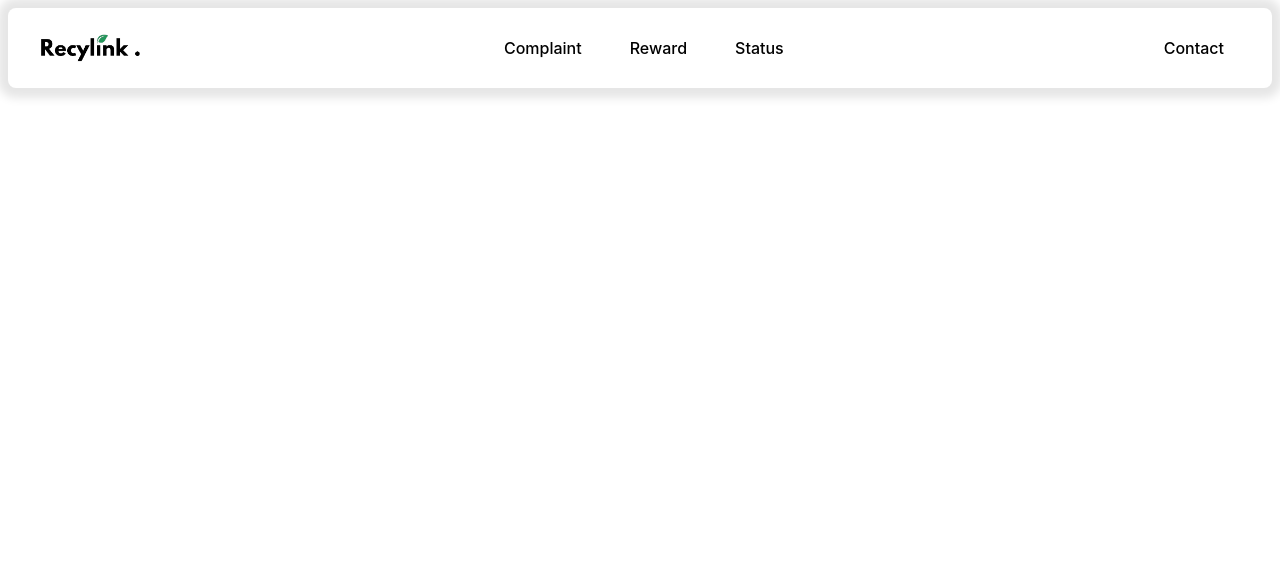
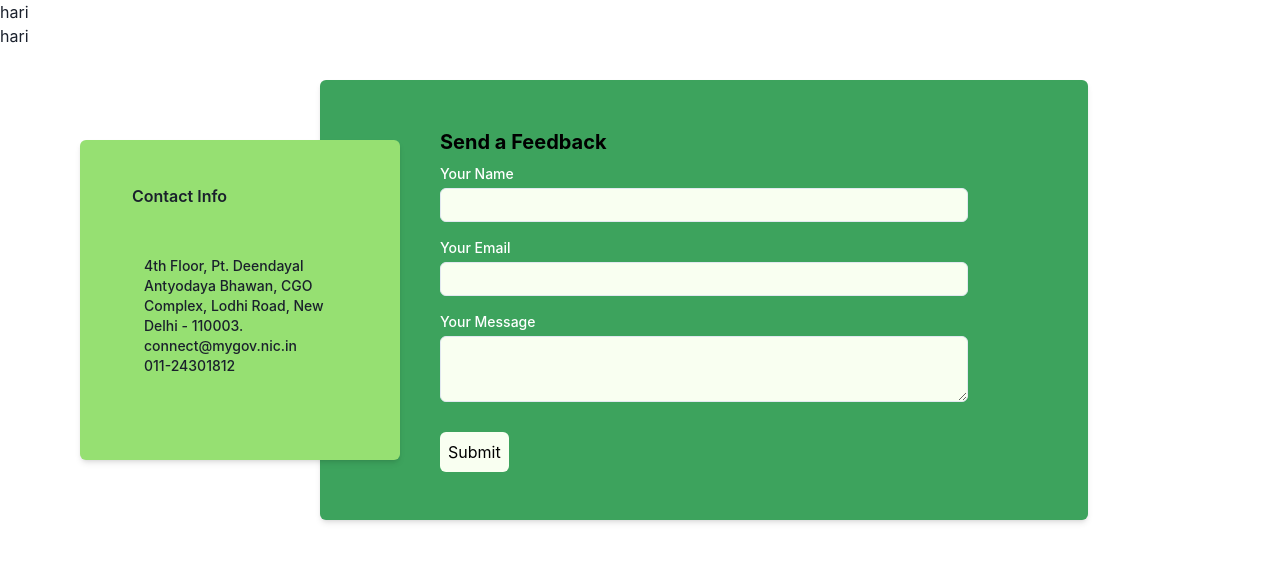
Before and after one commit to Hari-1903/Recylink, a Next.js app: page /Contact in a window 1280 px wide. Shown: the top 562 px of the page. Built offline with nearby package versions, Linux system fonts and the light colour scheme.

Commit message:
Updated Design

```diff
--- a/components/AuthorityNav.tsx
+++ b/components/AuthorityNav.tsx
@@ -10,9 +10,9 @@ const AuthorityNav = () => {
         </a>
         <div className="flex-center gap-10">
             <div className="flex gap-4 max-md:gap-2">
-                <Link href='/Authority/ReviewTicket'><p className="font-medium px-4 py-1 rounded-xl bg-[#fffff] text-[#000] hover:transition all 0.2s ease-in-out cursor-pointer hover:bg-teritiary ">Review Ticket</p></Link>
-                <a><p className="font-medium px-4 py-1 rounded-xl bg-[#fffff] text-[#000] hover:transition all 0.2s ease-in-out cursor-pointer hover:bg-teritiary">Update Status</p></a>
-                <a><p className="font-medium px-4 py-1 rounded-xl bg-[#fffff] text-[#000] hover:transition all 0.2s ease-in-out cursor-pointer hover:bg-teritiary">Map</p></a>
+                <Link href='/Authority/ReviewTicket'><p className="nav-element ">Review Ticket</p></Link>
+                <a><p className="nav-element">Update Status</p></a>
+                <a><p className="nav-element">Map</p></a>
             </div>
         </div>
     </div>
--- a/components/Login.tsx
+++ b/components/Login.tsx
@@ -33,8 +33,8 @@ const Login = () => {
   return (
     <section>
       <div className="h-screen w-screen flex-center">
-        <div className="h-[500px] grid grid-cols-[450px_375px] shadow-2xl">
-          <div className="rounded-l-xl relative">
+        <div className="h-[600px] grid grid-cols-[600px_400px] shadow-[0px_0px_10px_10px_rgb(0,0,0,0.1)] rounded-xl">
+          <div className="rounded-l-xl relative ">
             <video src="/assets/images/leaves.mp4" className="h-full w-full object-cover rounded-l-xl -z-10 absolute" autoPlay muted loop>
             </video>
             <div className="h-full w-full flex flex-col justify-end">
--- a/components/UserNav.tsx
+++ b/components/UserNav.tsx
@@ -2,24 +2,29 @@ import React from 'react';
 import Link from 'next/link';
 import Image from 'next/image';
 
+// const UserNav = () => {
+//   return (
+//     <div className='bg-white shadow-[0px_0px_10px_10px_rgba(0,0,0,0.1)] w-[200px] h-screen rounded-lg px-8 py-6 m-2 flex flex-col justify-between items-center'>
+//         <a href="/User">
+//             <Image src="/assets/icons/recylink_black.png" width={100} height={100} alt="logo" />
+//         </a>
+//         <div className="flex-center gap-10 h-full">
+//             <div className="flex flex-col gap-4">
+//                 <Link href='/User/RaiseTicket'><p className="nav-element">Complaint</p></Link>
+//                 <a><p className="nav-element">Reward</p></a>
+//                 <a><p className="nav-element">Status</p></a>
+//             </div>
+//         </div>
+//         <Link href="/Contact">
+//             <p className="nav-element">Contact</p>
+//         </Link>
+//     </div>
+//   )
+// }
+
 const UserNav = () => {
-  return (
-    <div className='bg-white shadow-[0px_0px_10px_10px_rgba(0,0,0,0.1)] rounded-lg px-8 py-6 m-2 flex justify-between items-center'>
-        <a href="/User">
-            <Image src="/assets/icons/recylink_black.png" width={100} height={100} alt="logo" />
-        </a>
-        <div className="flex-center gap-10">
-            <div className="flex gap-4 max-md:gap-2">
-                <Link href='/User/RaiseTicket'><p className="font-medium px-4 py-1 rounded-xl bg-[#fffff] text-[#000] hover:transition all 0.2s ease-in-out cursor-pointer hover:bg-teritiary ">Complaint</p></Link>
-                <a><p className="font-medium px-4 py-1 rounded-xl bg-[#fffff] text-[#000] hover:transition all 0.2s ease-in-out cursor-pointer hover:bg-teritiary">Reward</p></a>
-                <a><p className="font-medium px-4 py-1 rounded-xl bg-[#fffff] text-[#000] hover:transition all 0.2s ease-in-out cursor-pointer hover:bg-teritiary">Status</p></a>
-            </div>
-        </div>
-        <Link href="/contact">
-            <p className="font-medium max-md:text-xs px-4 py-1 rounded-xl bg-[#fffff] text-[#000] hover:transition all 0.2s ease-in-out cursor-pointer hover:bg-teritiary">Contact</p>
-        </Link>
-    </div>
-  )
+    return(
+        <div>hari</div>
+    )
 }
-
 export default UserNav;
--- a/pages/Contact/index.tsx
+++ b/pages/Contact/index.tsx
@@ -5,6 +5,87 @@ const Contact = () => {
   return (
     <>
       <UserNav/>
+    <div>
+      <UserNav />
+      <div className="flex absolute top-[120px] w-[320px] h-[calc(100%-200px)] z-1 justify-center flex-col justify-between mx-20 my-5 p-[40px] bg-teritiary shadow-md rounded-md max-w-sm">
+        <h2 className="text-md font-semibold mx-3 my-1">Contact Info</h2>
+        <div className="block text-sm font-medium">
+          <ul className="mb-10 ml-5 p-1">
+            <li>
+              <span>
+                4th Floor, Pt. Deendayal Antyodaya Bhawan, CGO Complex, Lodhi
+                Road, New Delhi - 110003.
+              </span>
+            </li>
+            <li>
+              <span>connect@mygov.nic.in</span>
+            </li>
+            <li>
+              <span>011-24301812</span>
+            </li>
+          </ul>
+        </div>
+      </div>
+      <div className="container mt-8 ml-80 p-10 bg-secondary shadow-md rounded-md max-w-3xl">
+        <h1 className="text-xl text-black font-bold mx-20 my-2">
+          Send a Feedback
+        </h1>
+
+        <form action="#" method="post">
+          <div className=" mb-4 mx-20 my-2">
+            <label
+              htmlFor="name"
+              className="block text-sm text-white font-medium"
+            >
+              Your Name
+            </label>
+            <input
+              type="text"
+              id="name"
+              name="name"
+              className="mt-1 p-1 bg-tint w-full border rounded-md"
+            />
+          </div>
+
+          <div className="mb-4 mx-20 my-2">
+            <label
+              htmlFor="email"
+              className="block text-sm font-medium text-white"
+            >
+              Your Email
+            </label>
+            <input
+              type="email"
+              id="email"
+              name="email"
+              className="mt-1 p-1 bg-tint w-full border rounded-md"
+            />
+          </div>
+
+          <div className="mb-4 mx-20 my-2">
+            <label
+              htmlFor="message"
+              className="block text-sm font-medium text-white"
+            >
+              Your Message
+            </label>
+            <textarea
+              id="message"
+              name="message"
+              rows="2"
+              className="mt-1 p-2 bg-tint w-full border rounded-md"
+            ></textarea>
+          </div>
+
+          <button
+            type="submit"
+            className="bg-tint text-black mx-20 my-2 px-2 py-2 rounded-md hover:bg-teritiary"
+          >
+            Submit
+          </button>
+        </form>
+      </div>
+    </div>
     </>
   )
 }
--- a/pages/User/index.tsx
+++ b/pages/User/index.tsx
@@ -1,66 +1,13 @@
-import { Box, Heading, VStack, Center, Text } from "@chakra-ui/react";
+
+
 import UserNav from "../../components/UserNav";
 
 const Homepage = () => {
   return (
-    <Box
-      bgImage="url(/trash.png)"
-      bgPos="center"
-      bgRepeat="no-repeat"
-      bgSize="cover"
-      h="100vh"
-    >
-      <VStack spacing={0} align="stretch" h="100vh">
-        <UserNav/>
-
-        <Center flexGrow={1}>
-          <Box
-            pos="relative"
-            bg="transparent"
-            p={8}
-            borderRadius="md"
-            zIndex={1}
-            maxWidth="800px"
-            textAlign="center"
-          >
-            {/* This creates the blurred and darkened background for the text and heading */}
-            <Box
-              content='""'
-              pos="absolute"
-              top={0}
-              left={0}
-              right={0}
-              bottom={0}
-              bg="blackAlpha.600"
-              backdropFilter="blur(5px)"
-              borderRadius="lg"
-              zIndex={-1}
-            />
-            <Heading
-              size="2xl"
-              fontWeight="bold"
-              color="whiteAlpha.900"
-              fontFamily="Arial, sans-serif"
-            >
-              Waste Handling
-            </Heading>
-            <Text
-              fontSize="2xl"
-              color="whiteAlpha.900"
-              mt={4}
-              fontFamily="Georgia, serif"
-            >
-              A Digital platform that facilitates seamless reporting and
-              resolution of waste management, encompassing waste recycling and
-              energy generation, by connecting users directly with local
-              authorities. This eliminates the need for traditional, cumbersome
-              complaint procedures, providing a user-friendly avenue to address
-              environmental concerns and focuses more on recycling wastes
-            </Text>
-          </Box>
-        </Center>
-      </VStack>
-    </Box>
+    <div className="grid grid-cols-[280px_1fr] h-screen">
+      <div className="bg-black my-3 ml-3 rounded-xl"><UserNav/></div>
+      <div className="bg-yellow-200 m-3 rounded-xl"></div>
+    </div>
   );
 };
 
--- a/pages/index.tsx
+++ b/pages/index.tsx
@@ -4,8 +4,6 @@ import Login from '@/components/Login';
 function index () {
   return (
     <div>
-      <div className=' bg-[linear-gradient(90deg,#70ac44,#dffacc)] absolute top-0 left-0 h-screen w-screen -z-40'>
-      </div>
       <Login />
     </div>
   )
--- a/styles/globals.css
+++ b/styles/globals.css
@@ -16,6 +16,12 @@
     }
 }
 
+@layer components{
+    .nav-element{
+       @apply font-medium px-4 py-1 rounded-xl bg-[#fffff] text-[#000] hover:transition hover:duration-300 hover:ease-linear cursor-pointer hover:font-bold hover:bg-teritiary
+    }
+}
+
 .flex-center{
     display: flex;
     justify-content: center;
```
